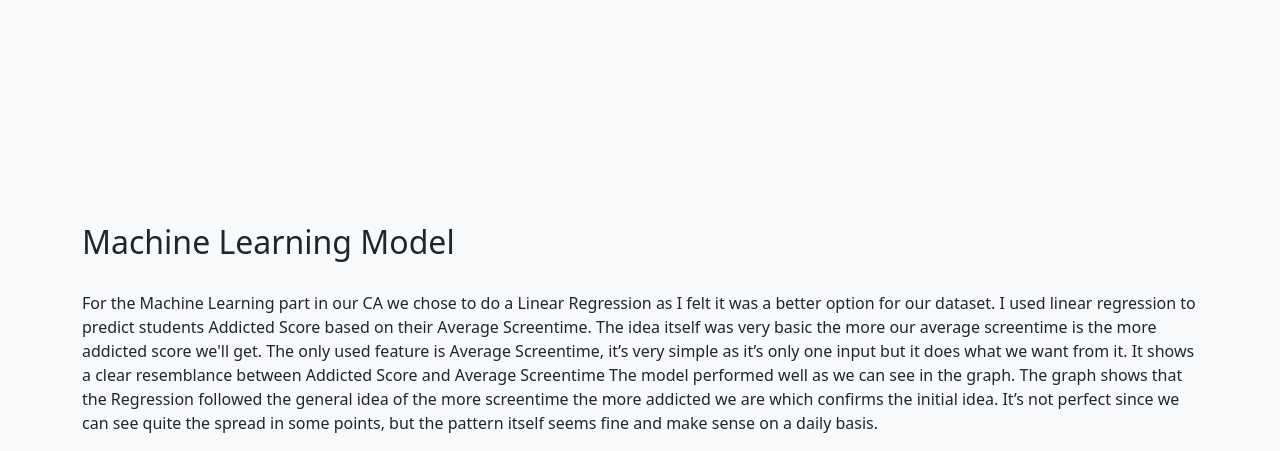
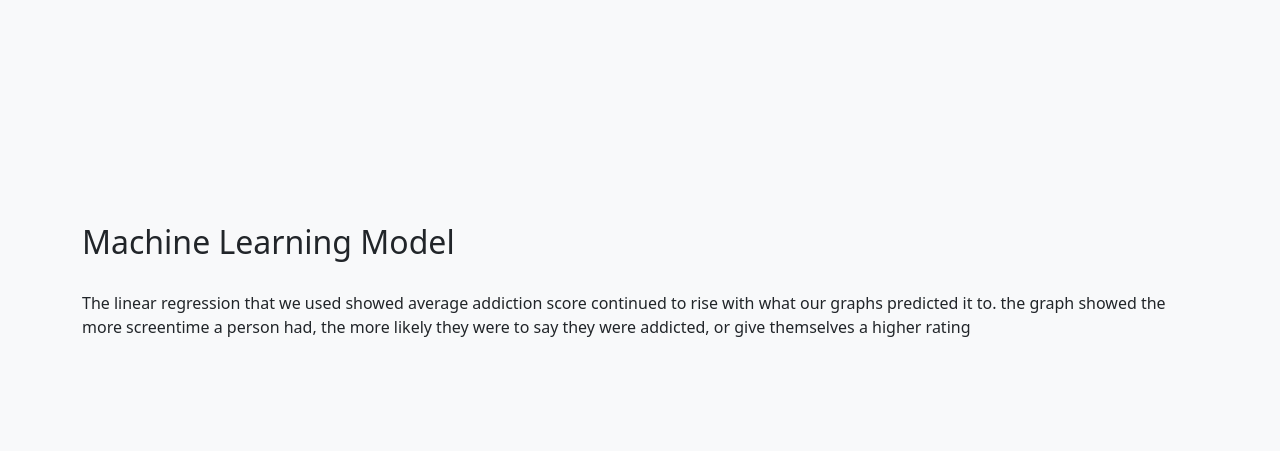
Before and after one commit to Adam28102006/CA2, a plain HTML site: page index.html in a window 1280 px wide. Shown: the part 706-1157 px from the top of the page. After the commit the page ends 1061 px from the top, so only its background shows below. Drawn offline with nearby package versions, Linux system fonts and the light colour scheme; no server answers.

Commit message:
Update index.html

```diff
--- a/index.html
+++ b/index.html
@@ -83,11 +83,7 @@ The dataset shows that there is a positive corrilation between how many hours yo
 
 <h2 class="section-title">Machine Learning Model</h2>
 <p>
-For the Machine Learning part in our CA we chose to do a Linear Regression as I felt it was a better option for our dataset. I used linear regression to predict students Addicted Score based on their Average Screentime. The idea itself was very basic the more our average screentime is the more addicted score we'll get.
-
-The only used feature is Average Screentime, it’s very simple as it’s only one input but it does what we want from it. It shows a clear resemblance between Addicted Score and Average Screentime
-
-The model performed well as we can see in the graph. The graph shows that the Regression followed the general idea of the more screentime the more addicted we are which confirms the initial idea. It’s not perfect since we can see quite the spread in some points, but the pattern itself seems fine and make sense on a daily basis.
+The linear regression that we used showed average addiction score continued to rise with what our graphs predicted it to. the graph showed the more screentime a person had, the more likely they were to say they were addicted, or give themselves  a higher rating
 </p>
 <script>
 async function loadExcel() {
```
